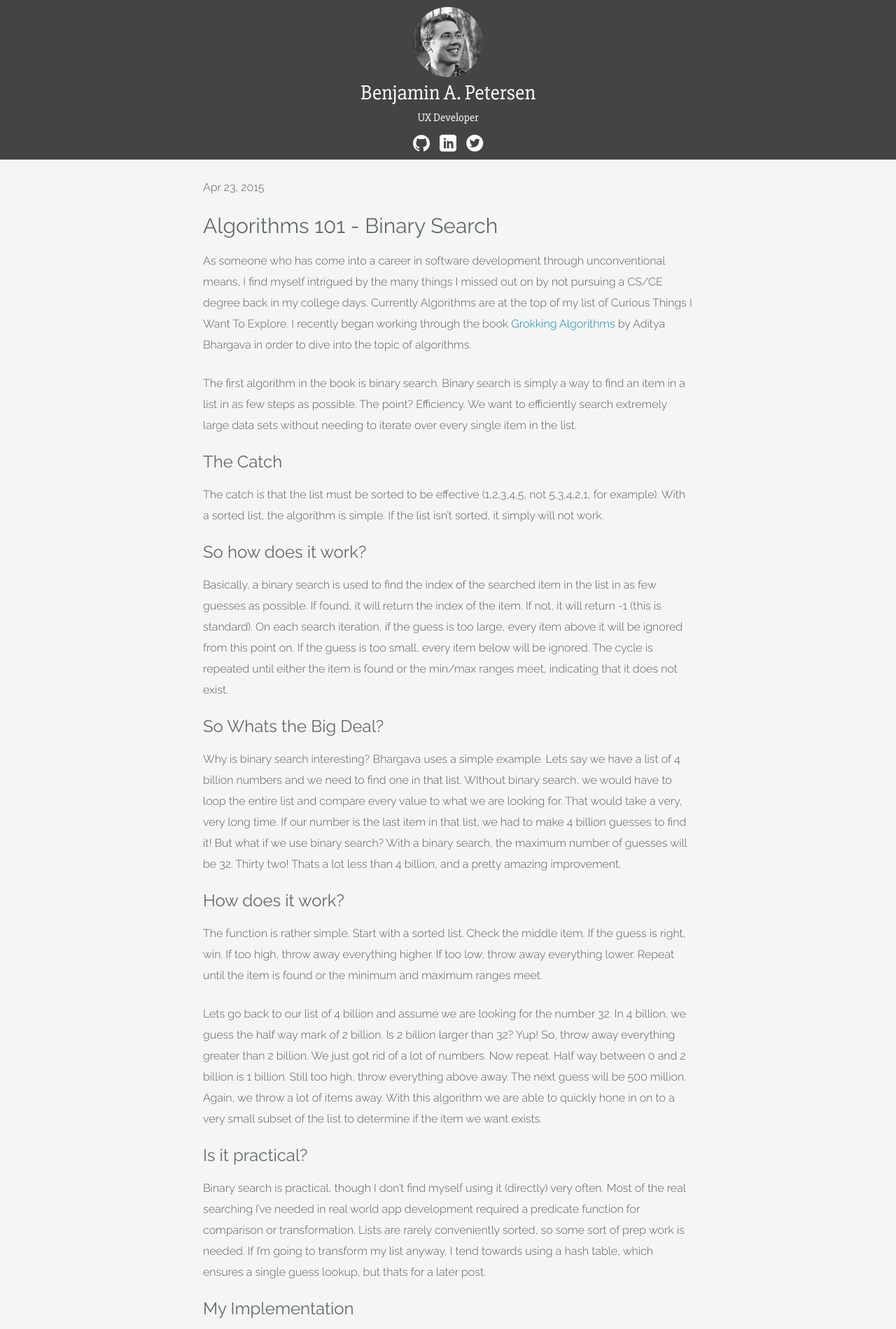
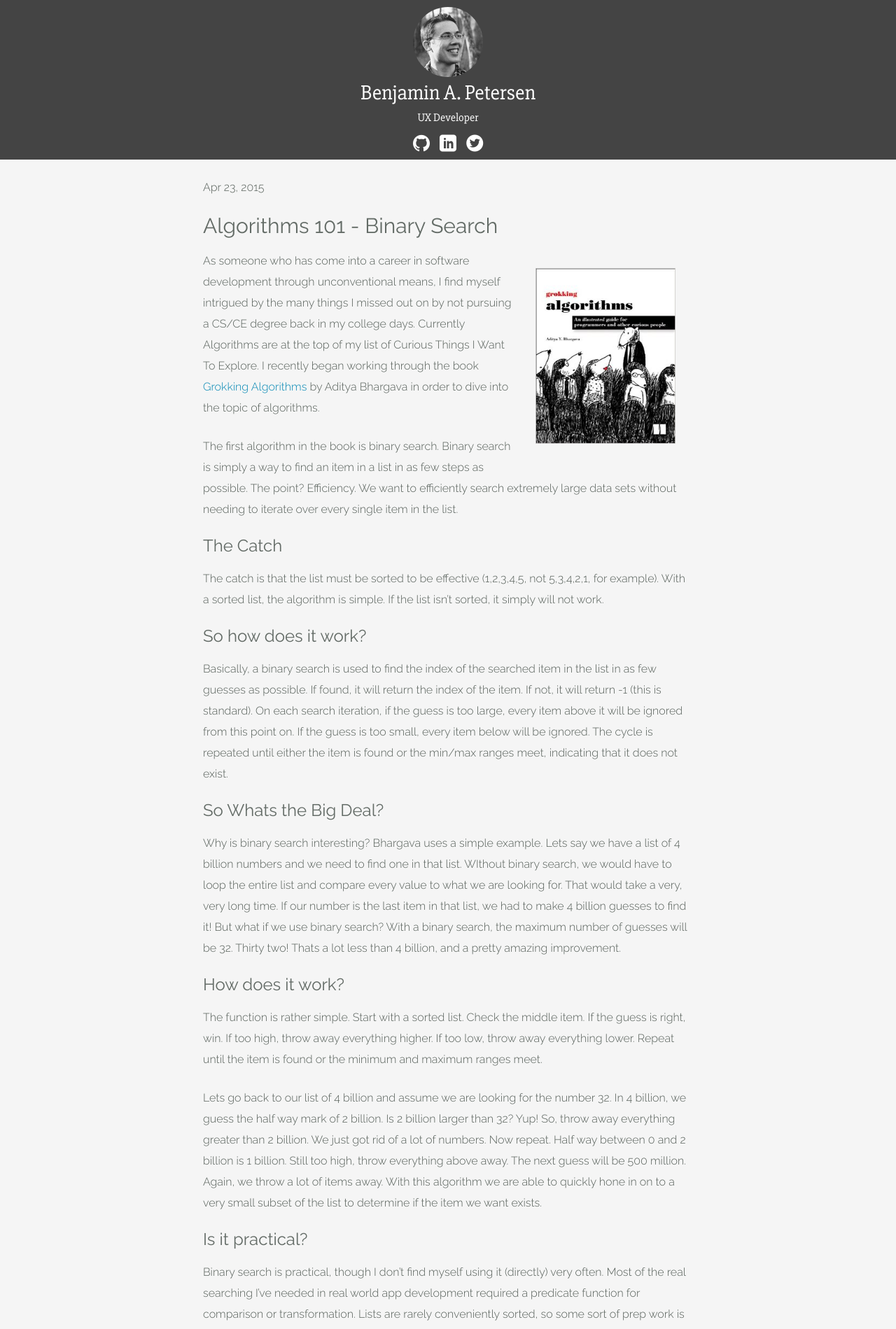
Before and after one commit to benjaminapetersen/benjaminapetersen.github.io, a Jekyll site: the page built from _posts/2015-04-23-algorithms-binary-search.md, in a window 1280 px wide. Shown: the top 1899 px of the page at 70% size. Built offline with Jekyll 4.4.1, drawn with Linux system fonts in a browser that asks for light colours.

Commit message:
Stuff...?

```diff
--- a/_posts/2015-04-23-algorithms-binary-search.md
+++ b/_posts/2015-04-23-algorithms-binary-search.md
@@ -8,6 +8,7 @@ index: 3
 
 # Algorithms 101 - Binary Search
 
+<img class="book img-in-text f-right" src="{{'/assets/img/book_grokking_algorithms.jpg' | prepend: site.baseurl}}" />
 As someone who has come into a career in software development through unconventional means, I find
 myself intrigued by the many things I missed out on by not pursuing a CS/CE degree back in my college
 days.  Currently Algorithms are at the top of my list of Curious Things I Want To Explore.  I recently began
--- a/assets/css/theme.css
+++ b/assets/css/theme.css
@@ -90,6 +90,24 @@ code {
     color: #fff;
 }
 
+/* books
+ ------------------------------------------ */
+
+.book {
+    width: 200px;
+    height: auto;
+}
+.img-in-text {
+    vertical-align: middle;
+    display: block;
+    margin: 0px auto;
+    padding: 25px;
+}
+.f-left,
+.f-right {
+    clear: both;
+}
+
 /* tablet & above
  ------------------------------------------ */
 @media only screen and (min-width: 750px) {
@@ -98,4 +116,14 @@ code {
         margin-left: auto;
         margin-right: auto;
     }
+    /* images floating left and right in text only apply to larger than phone sizes */
+    .img-in-text {
+        display: inline-block;
+    }
+    .f-right {
+        float: right;
+    }
+    .f-left {
+        float: left;
+    }
 }
```
Also changed, not shown: assets/img/book_grokking_algorithms.jpg (added), 4 other files.
